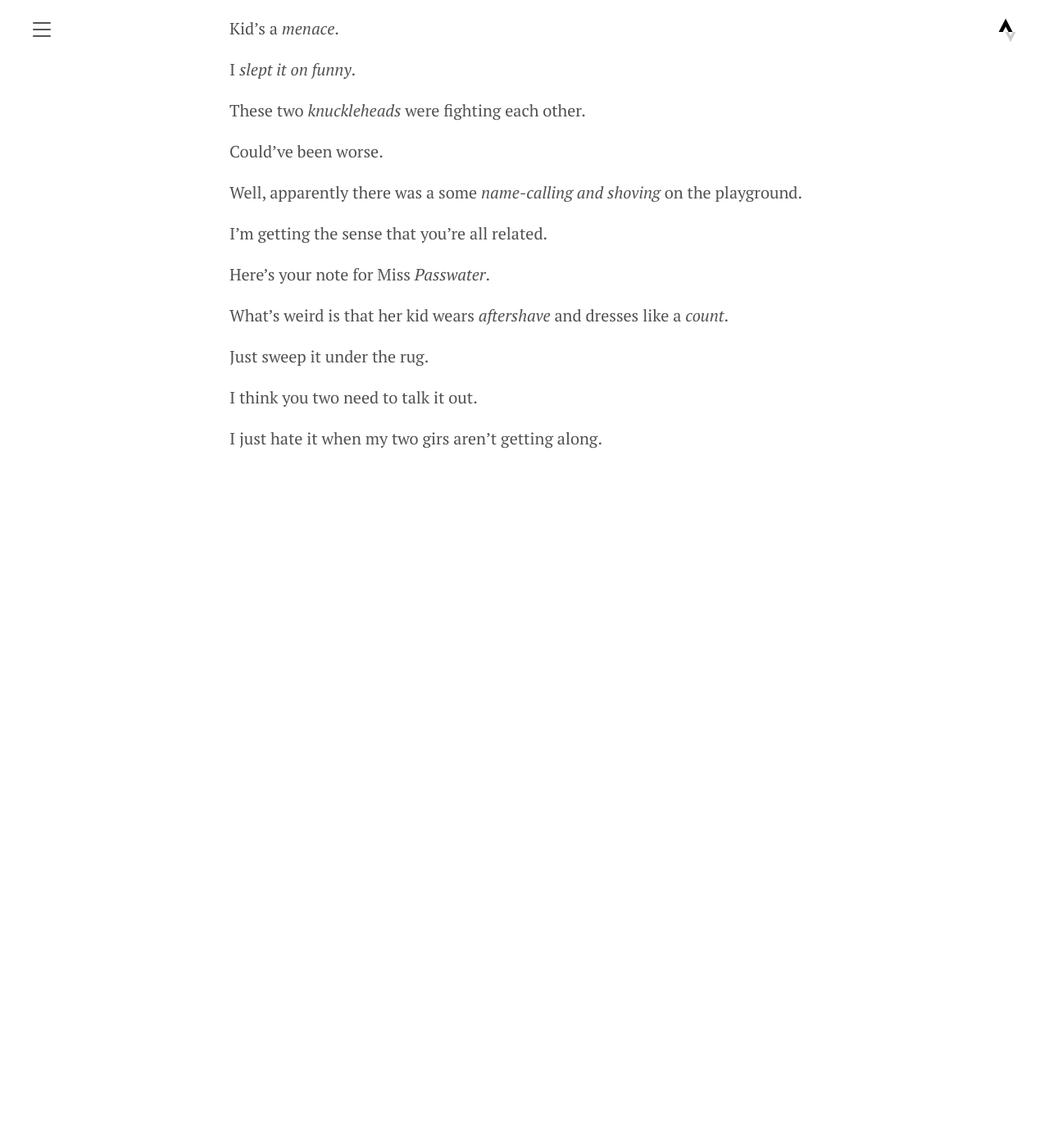
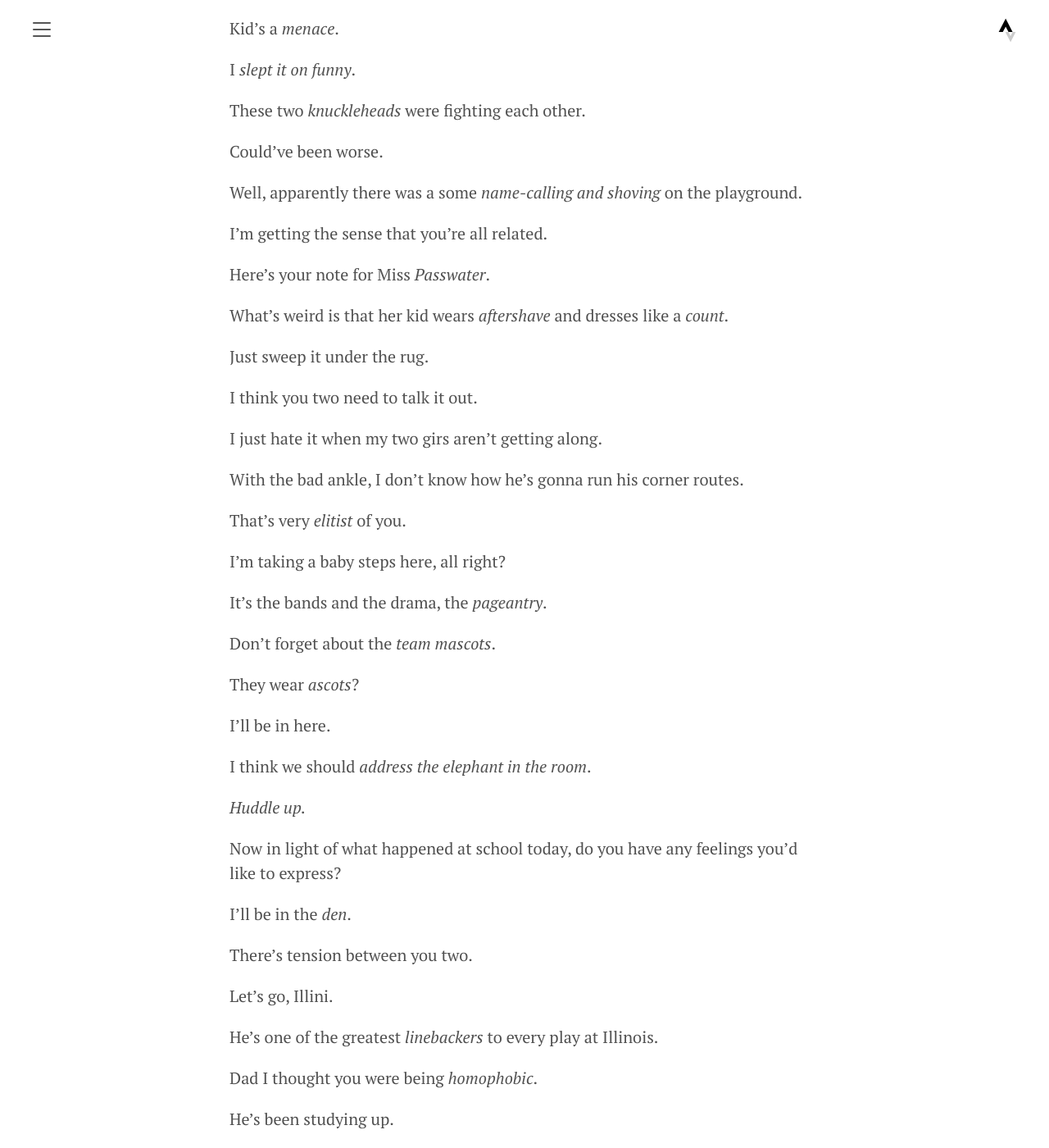
Before and after one commit to yoncise/yoncise.github.io, a Jekyll site: the page built from logs/_posts/2024/2024-01-21-156716791.md, in a window 1280 px wide and 1400 px high, scrolled down 1172 px. Shown: the whole window at 82% size. Built offline with Jekyll 4.4.1, drawn with Linux system fonts in a browser that asks for light colours; before the commit the page ends 1802 px from its top, so only the background shows below that; some of the changed text lies outside the part shown.

Commit message:
语雀同步 Modern Family S01E05

```diff
--- a/logs/_posts/2024/2024-01-21-156716791.md
+++ b/logs/_posts/2024/2024-01-21-156716791.md
@@ -59,3 +59,45 @@ Just sweep it under the rug.
 I think you two need to talk it out.
 
 I just hate it when my two girs aren't getting along.
+
+With the bad ankle, I don't know how he's gonna run his corner routes.
+
+That's very _elitist_ of you.
+
+I'm taking a baby steps here, all right?
+
+It's the bands and the drama, the _pageantry_.
+
+Don't forget about the _team mascots_.
+
+They wear _ascots_?
+
+I'll be in here.
+
+I think we should _address the elephant in the room_.
+
+_Huddle up._
+
+Now in light of what happened at school today, do you have any feelings you'd like to express?
+
+I'll be in the _den_.
+
+There's tension between you two.
+
+Let's go, Illini.
+
+He's one of the greatest _linebackers_ to every play at Illinois.
+
+Dad I thought you were being _homophobic_.
+
+He's been studying up.
+
+That's low.
+
+_Blitzing_ wouldn't have helped them.
+
+So, my interest in football ended as suddenly and dramatically as the _climax_ of West Side Story.
+
+Hey, there are the little _roustabouts_. You look like you patched things up pretty good, huh?
+
+What's a coal digger?
```
